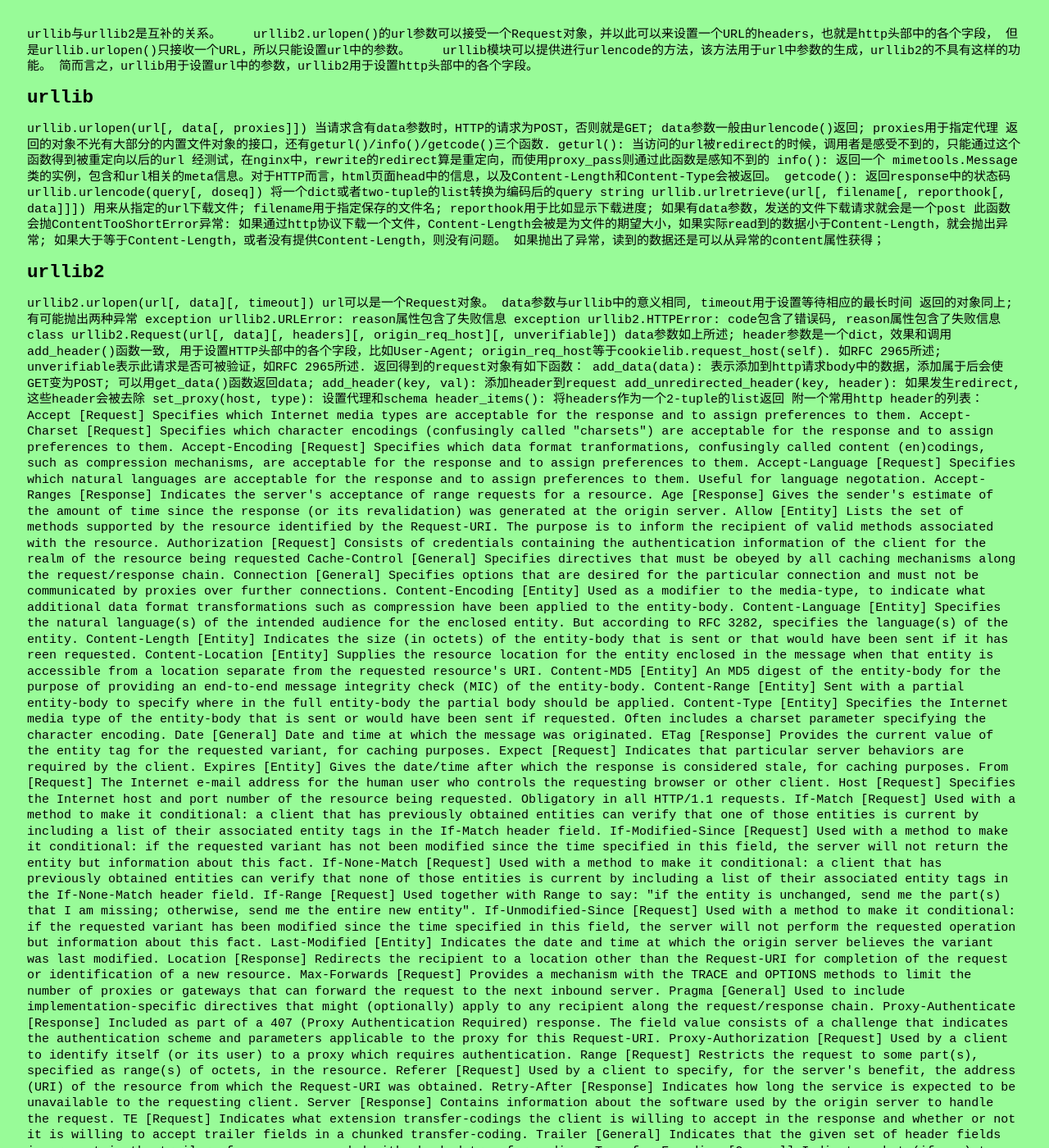
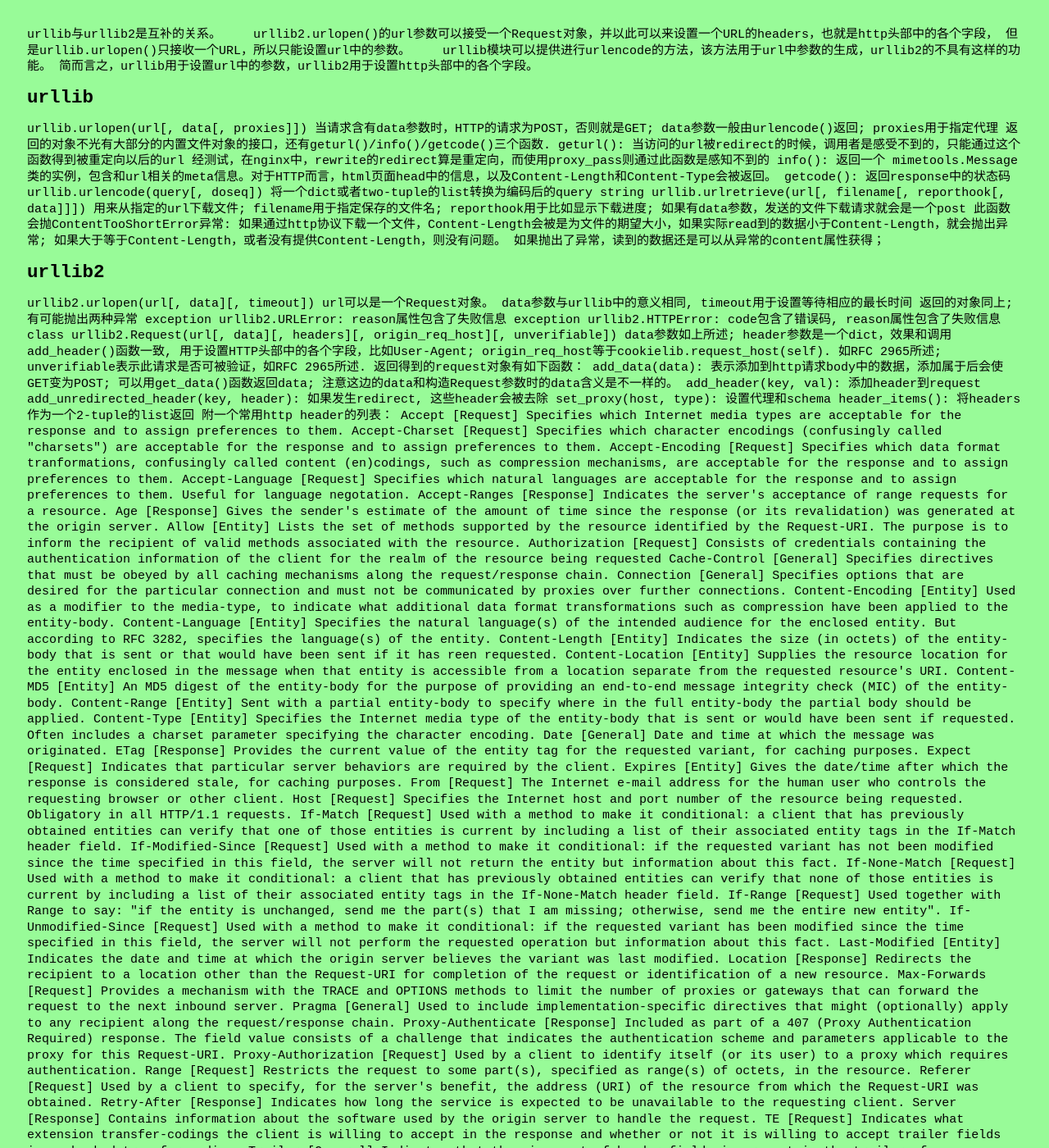
Before and after one commit to dycforever/dycforever.github.io, a Jekyll site: the page draft/urllib.html, which Jekyll copies as it is, in a window 1280 px wide and 1400 px high. Shown: the whole window at 82% size. Built offline with Jekyll 4.4.1, drawn with Linux system fonts in a browser that asks for light colours; Markdown is read by kramdown in place of the engine named in the settings; some of the changed text lies outside the part shown.

Commit message:
modify urllib.html

```diff
--- a/draft/urllib.html
+++ b/draft/urllib.html
@@ -43,7 +43,7 @@
 origin_req_host等于cookielib.request_host(self). 如RFC 2965所述; unverifiable表示此请求是否可被验证，如RFC 2965所述.
 
 返回得到的request对象有如下函数：
-add_data(data): 表示添加到http请求body中的数据，添加属于后会使GET变为POST; 可以用get_data()函数返回data;
+add_data(data): 表示添加到http请求body中的数据，添加属于后会使GET变为POST; 可以用get_data()函数返回data; 注意这边的data和构造Request参数时的data含义是不一样的。
 add_header(key, val): 添加header到request
 add_unredirected_header(key, header): 如果发生redirect, 这些header会被去除
 set_proxy(host, type): 设置代理和schema
```
